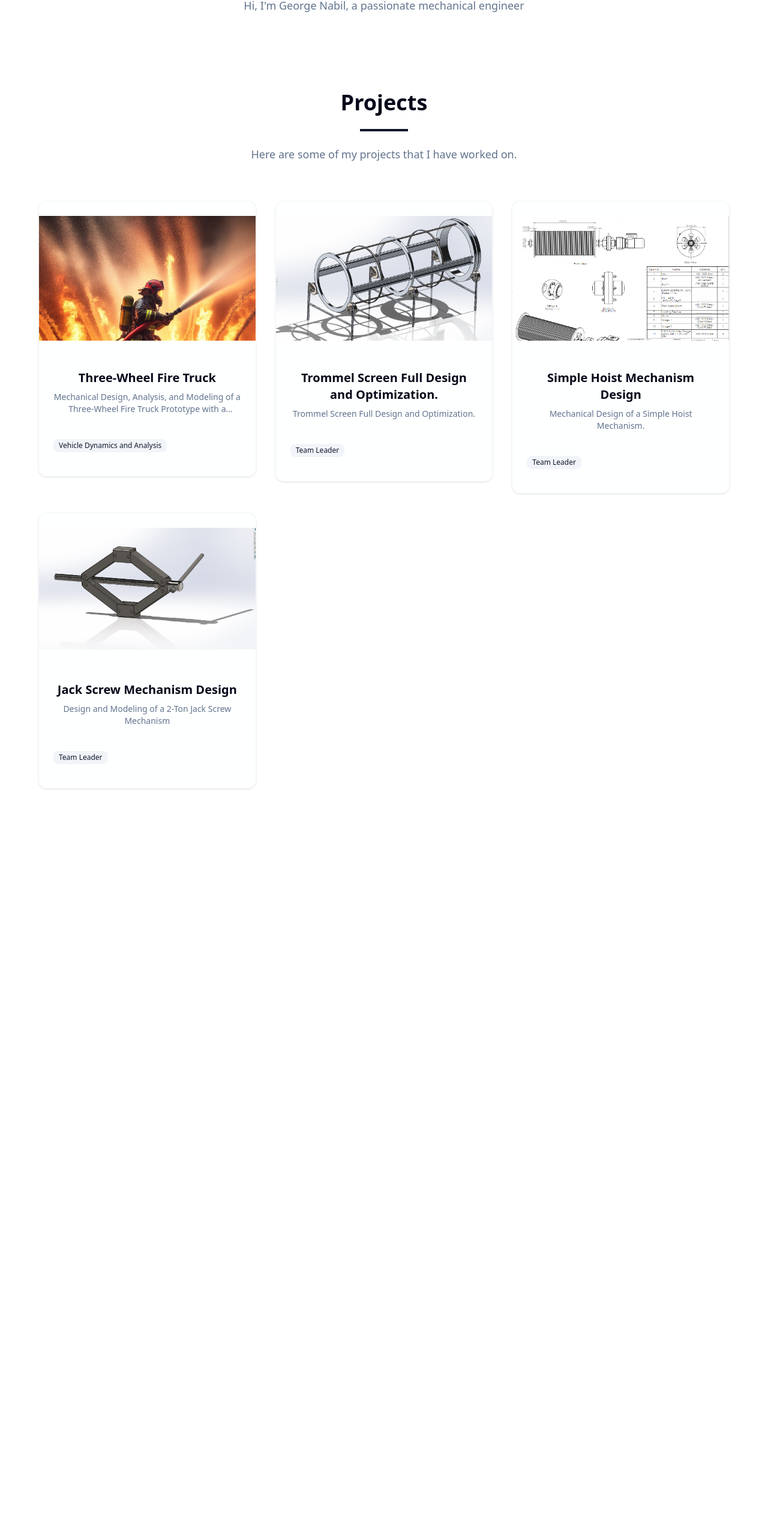
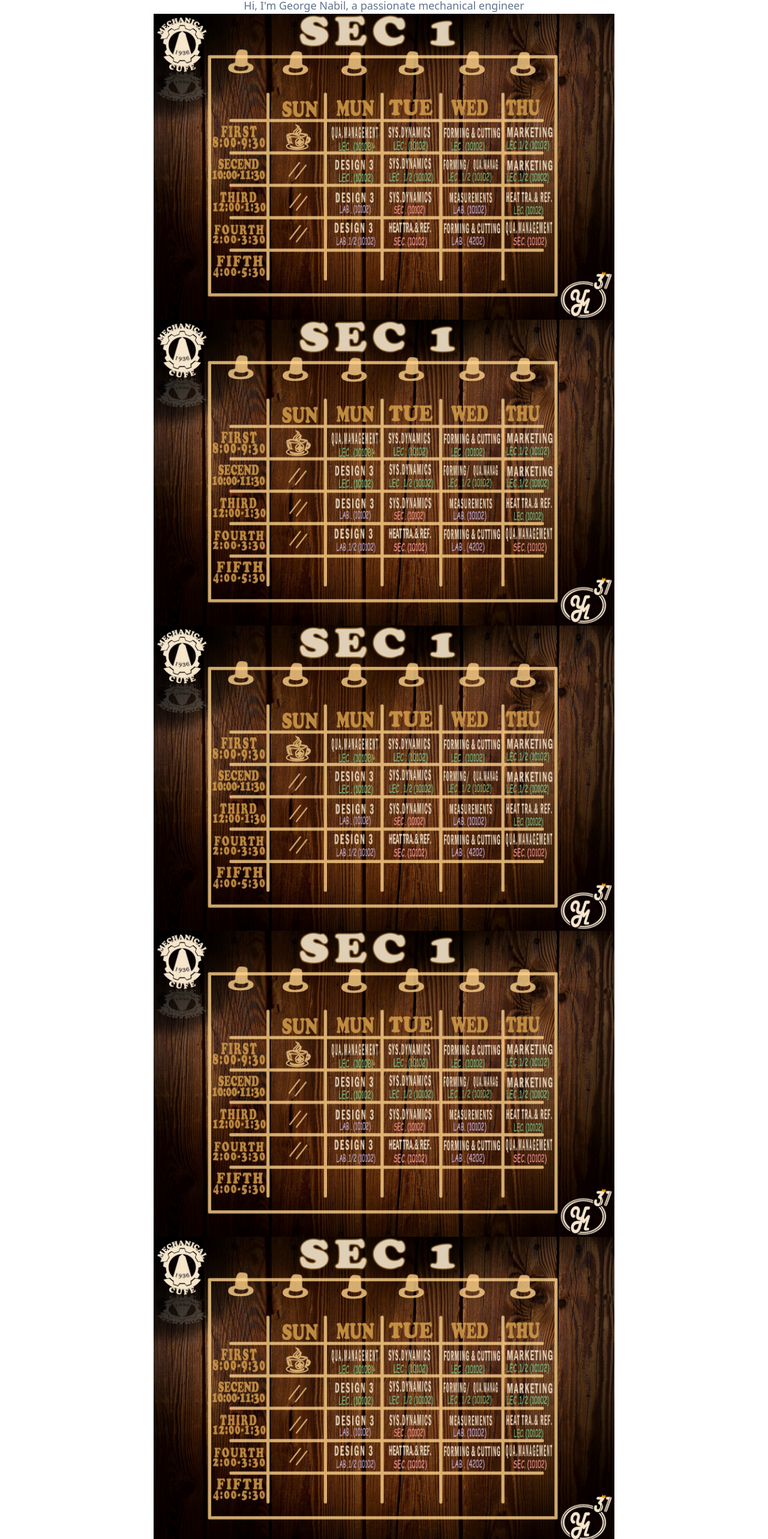
Before and after one commit to GeorgeNabilPro/g-portfolio, a React (Vite) app: page / in a window 1280 px wide. Shown: the part 193-2759 px from the top of the page at 60% size. Before the commit the page ends 1668 px from the top, so only its background shows below. Built offline with nearby package versions, Linux system fonts and the light colour scheme.

Commit message:
testing for fixing the bug

```diff
--- a/src/App.tsx
+++ b/src/App.tsx
@@ -11,6 +11,16 @@ export default function App() {
         <p className="text-muted-foreground text-lg">
           Hi, I'm George Nabil, a passionate mechanical engineer
         </p>
+        <img src="/projects/test.jpg" />
+        <img src="projects/test.jpg" />
+        <img src="./projects/test.jpg" />
+        <img src="../projects/test.jpg" />
+        <img src="/public/projects/test.jpg" />
+        <img src="public/projects/test.jpg" />
+        <img src="./public/projects/test.jpg" />
+        <img src="../public/projects/test.jpg" />
+        <img src="/g-portfolio/projects/test.jpg" />
+        <img src="g-portfolio/projects/test.jpg" />
       </div>
       <Section
         title="Projects"
--- a/vite.config.ts
+++ b/vite.config.ts
@@ -1,7 +1,7 @@
 import { defineConfig } from 'vite';
 import react from '@vitejs/plugin-react';
 import path from 'path';
-import tailwindcss from "@tailwindcss/vite";
+import tailwindcss from '@tailwindcss/vite';
 
 // https://vite.dev/config/
 export default defineConfig({
@@ -12,5 +12,5 @@ export default defineConfig({
     },
   },
   base: '/g-portfolio/',
-  assetsInclude: ['**/*.md']
-})
+  assetsInclude: ['**/*.md'],
+});
```
Also changed, not shown: public/projects/test.jpg (added).
